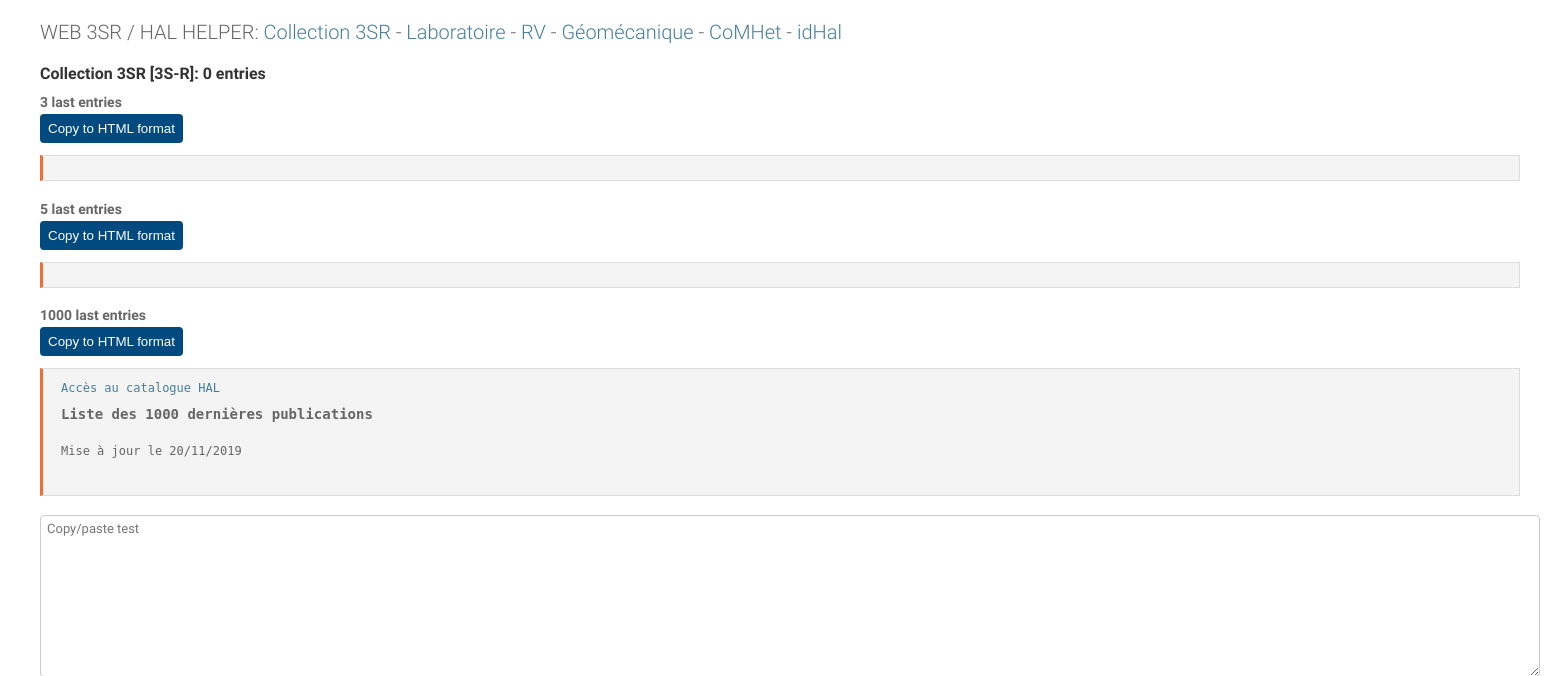
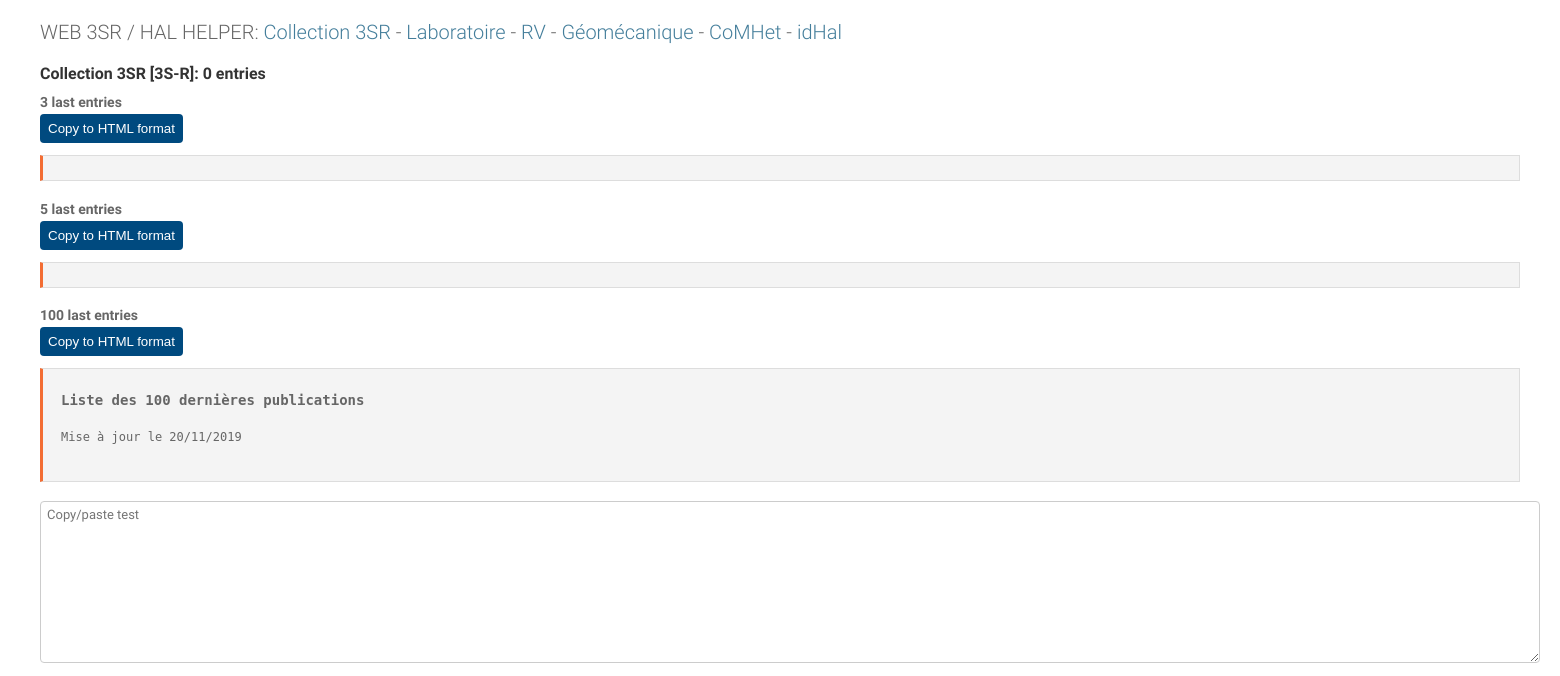
Before and after one commit to roubin/web3sr, a Django app: page /publi/ in a window 1560 px wide. Shown: the top 676 px of the page. Run offline with Django 3.2, Linux system fonts and the light colour scheme; data that the repository does not hold is empty.

Commit message:
last 100

```diff
--- a/publi/views.py
+++ b/publi/views.py
@@ -7,13 +7,12 @@ from time import gmtime
 REQ_DOC_TYPE = "(docType_s:ART OR docType_s:OUV OR docType_s:COUV)"
 BRIDGE_TYPES = {"ART": "Articles", "COMM": "Conferences", "COUV": "Books", "THESE": "These"}
 SORT_BY = "producedDate_s"  # "journalDate_s"
-N_PUBLI_MAX = 1000
+N_PUBLI_MAX = 100
 
 
 def index(request):
     structure = {"name": "Collection 3SR", "id": "3S-R"}
     req = "http://api.archives-ouvertes.fr/search/{}?q={}&sort={} desc&rows={}&fl=*".format(structure.get("id"), REQ_DOC_TYPE, SORT_BY, N_PUBLI_MAX)
-    print(req)
     publis = requests.get(req).json()
     date = strftime("%d/%m/%Y", gmtime())
     context = {"publis": publis["response"]["docs"],
@@ -28,13 +27,10 @@ def index(request):
 def labo(request):
     structure = {"name": "Laboratoire", "id": 706}
     req = "http://api.archives-ouvertes.fr/search/?q=({r} AND authStructId_i:{s})&sort={so} desc&rows={n}&fl=*".format(s=structure.get("id"), r=REQ_DOC_TYPE, n=N_PUBLI_MAX, so=SORT_BY)
-    print(req)
     publis = requests.get(req).json()
 
     req = "https://api.archives-ouvertes.fr/ref/author/?q=structureId_i:706"
-    print(req)
     authors = requests.get(req).json()
-    print(authors)
 
     date = strftime("%d/%m/%Y", gmtime())
     context = {"publis": publis["response"]["docs"],
@@ -49,7 +45,6 @@ def labo(request):
 def comhet(request):
     structure = {"name": "CoMHet", "id": 545341}
     req = "http://api.archives-ouvertes.fr/search/?q=({r} AND authStructId_i:{s})&sort={so} desc&rows={n}&fl=*".format(s=structure.get("id"), r=REQ_DOC_TYPE, n=N_PUBLI_MAX, so=SORT_BY)
-    print(req)
     publis = requests.get(req).json()
 
     date = strftime("%d/%m/%Y", gmtime())
@@ -65,7 +60,6 @@ def comhet(request):
 def geomecanique(request):
     structure = {"name": "Géomécanique", "id": 545340}
     req = "http://api.archives-ouvertes.fr/search/?q=({r} AND authStructId_i:{s})&sort={so} desc&rows={n}&fl=*".format(s=structure.get("id"), r=REQ_DOC_TYPE, n=N_PUBLI_MAX, so=SORT_BY)
-    print(req)
     publis = requests.get(req).json()
 
     date = strftime("%d/%m/%Y", gmtime())
@@ -81,7 +75,6 @@ def geomecanique(request):
 def rv(request):
     structure = {"name": "RV", "id": 545342}
     req = "http://api.archives-ouvertes.fr/search/?q=({r} AND authStructId_i:{s})&sort={so} desc&rows={n}&fl=*".format(s=structure.get("id"), r=REQ_DOC_TYPE, n=N_PUBLI_MAX, so=SORT_BY)
-    print(req)
     publis = requests.get(req).json()
 
     date = strftime("%d/%m/%Y", gmtime())
@@ -96,11 +89,9 @@ def rv(request):
 
 def idHal(request):
     idHal = request.GET.get('q', False)
-    print("idHal: {}".format(idHal))
     author = {"idHal": idHal}
     # req = "http://api.archives-ouvertes.fr/search/?q=({r} AND authIdHal_s:{s})&sort={so} desc&rows={n}&fl=*".format(s=structure.get("id"), r=REQ_DOC_TYPE, n=N_PUBLI_MAX, so=SORT_BY)
     req = "http://api.archives-ouvertes.fr/search/?q=(authIdHal_s:{s})&sort={so} desc&rows={n}&fl=*".format(s=author.get("idHal"), n=N_PUBLI_MAX, so=SORT_BY)
-    print(req)
     publis_by_type = dict()
     api_error = dict()
     publis = requests.get(req).json()
@@ -109,11 +100,9 @@ def idHal(request):
     else:
         publis = publis["response"]["docs"]
         req_author = 'https://api.archives-ouvertes.fr/ref/author/?q=idHal_s:{s}'.format(s=author.get("idHal"))
-        print(req_author)
         idhal_info = requests.get(req_author).json()
         author["docid"] = idhal_info.get("response")["docs"]
         for i, publi in enumerate(publis):
-            print(i, publi["citationFull_s"])
             type = BRIDGE_TYPES.get(publi.get("docType_s")) if BRIDGE_TYPES.get(publi.get("docType_s")) is not None else publi.get("docType_s")
             if type in publis_by_type:
                 publis_by_type[type].append(publi)
--- a/templates/publi.html
+++ b/templates/publi.html
@@ -147,10 +147,7 @@
             <button id="button3" onclick="CopyToClipboard('copy3')">Copy to HTML format</button>
 
 <!-- html version -->
-<pre id="copy3" style="display: none"><xmp><div class="lien-chevron"><a href="http://hal.univ-grenoble-alpes.fr/3S-R/" target="_blank">Accès au catalogue HAL</a></div>
-<p>&nbsp;</p>
-
-<h3>Liste des {{npublis}} dernières publications</h3>
+<pre id="copy3" style="display: none"><xmp><h3>Liste des {{npublis}} dernières publications</h3>
 <p>Mise à jour le {{date}}</p>
 
 <div class="liste-chevron">
@@ -160,8 +157,7 @@
 </div></xmp></pre>
 
 <!-- nice version -->
-<pre>{% autoescape off %}<a href="http://hal.univ-grenoble-alpes.fr/3S-R/" target="_blank">Accès au catalogue HAL</a>
-<h3>Liste des {{npublis}} dernières publications</h3>
+<pre>{% autoescape off %}<h3>Liste des {{npublis}} dernières publications</h3>
 <p>Mise à jour le {{date}}</p>
 {% for publi in publis %}{{ forloop.counter }}. {{publi.citationFull_s}} [{{publi.docType_s}}]
 {% endfor %}{%endautoescape%}</pre>
```
